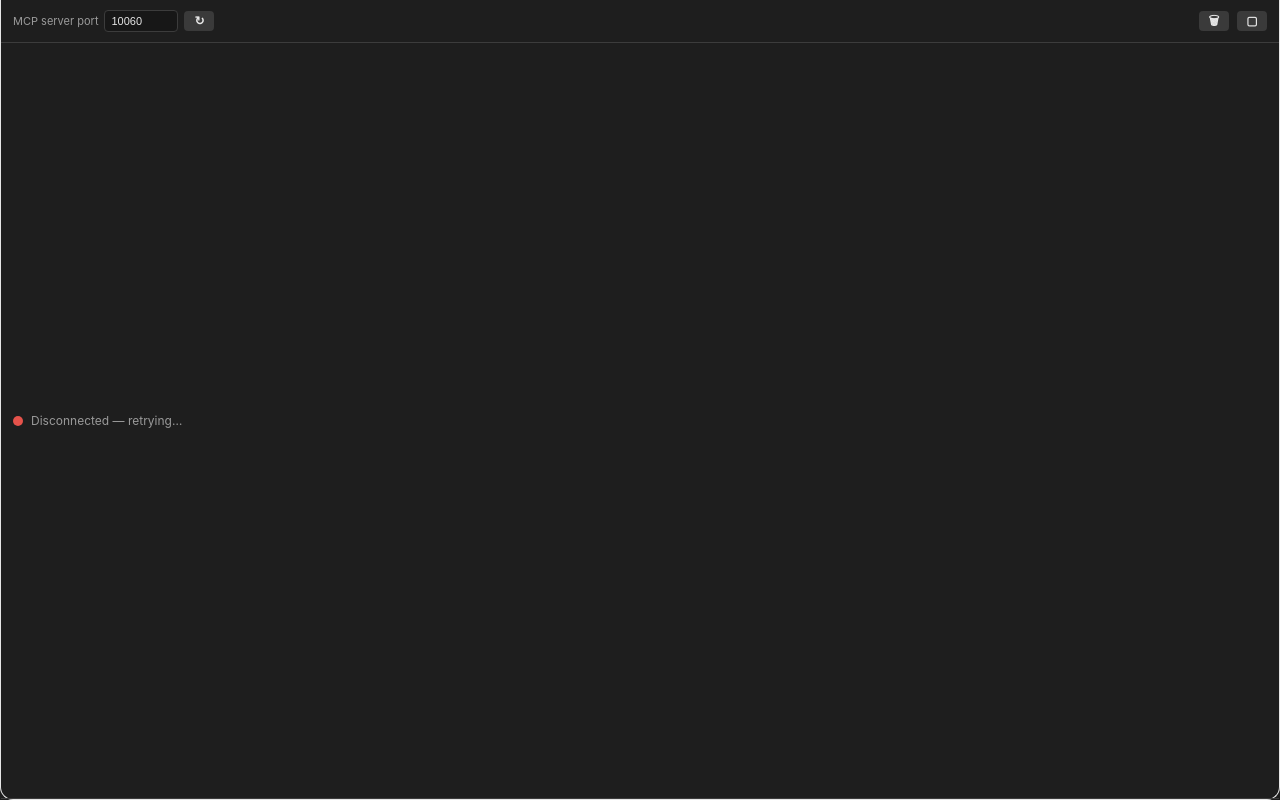
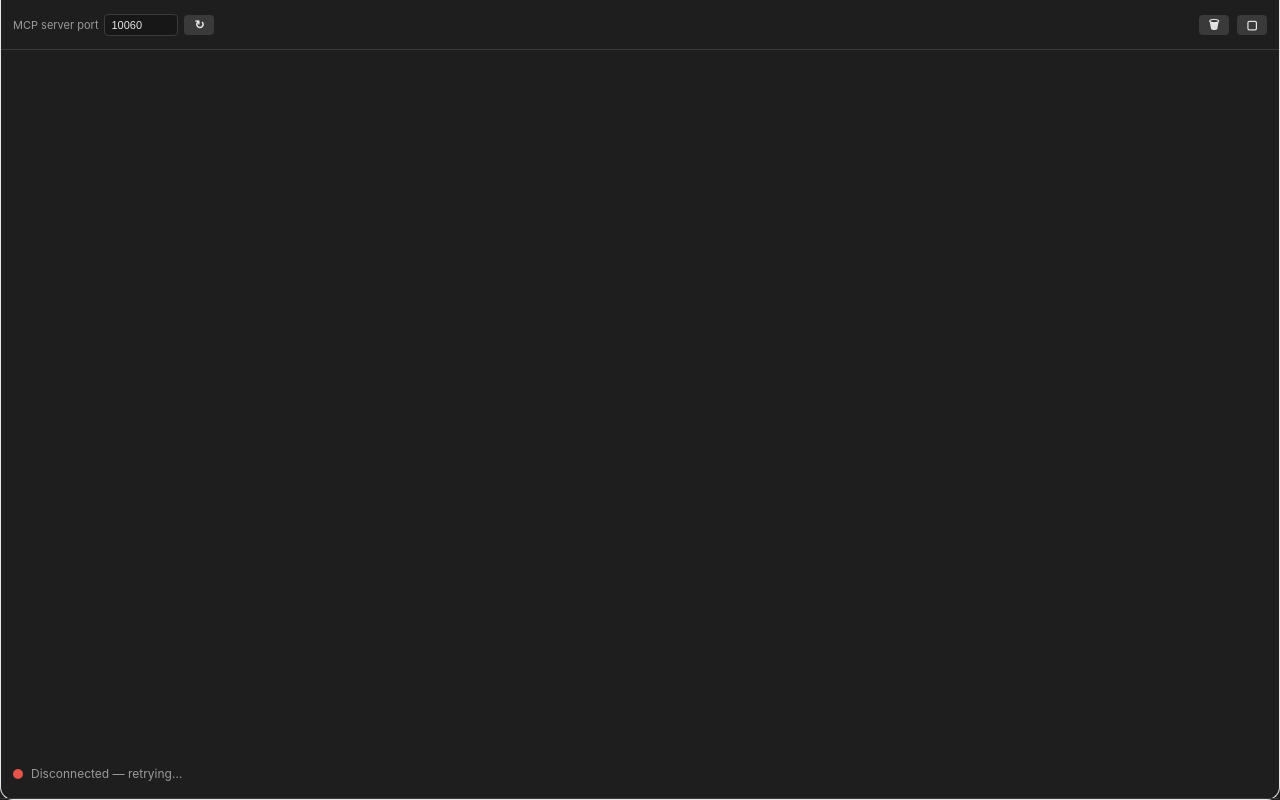
Before and after one commit to hainh/figma-mcp, a website: page plugin/ui.html in a window 1280 px wide. Both pictures are taken after a click on the button "Minimize the feed". Drawn offline with Linux system fonts and the light colour scheme.

Commit message:
feat(plugin): minimized mode pins header/footer to 50px each (exactly 100px panel min); FLIP children glide synced with zoom (350ms cubic-bezier)

```diff
--- a/plugin/src/main.ts
+++ b/plugin/src/main.ts
@@ -66,7 +66,7 @@ interface InFlightRun {
 const UI_WIDTH = 380;
 const UI_HEIGHT = 520;
 const UI_MIN_HEIGHT = 100; // feed hidden (Figma enforces a 100px minimum)
-const UI_ANIM_MS = 220; // panel zoom animation duration — keep in sync with RESIZE_ANIM_MS in ui.html
+const UI_ANIM_MS = 350; // panel zoom animation duration — keep in sync with RESIZE_ANIM_MS in ui.html
 figma.showUI(__html__, { width: UI_WIDTH, height: UI_HEIGHT });
 
 /**
--- a/plugin/ui.html
+++ b/plugin/ui.html
@@ -17,14 +17,14 @@
       }
       * { box-sizing: border-box; margin: 0; padding: 0; font-size: 12px; }
       body { font-family: Inter, sans-serif; background: var(--bg); color: var(--text); height: 100vh; display: flex; flex-direction: column; }
-      body { border: 1px solid #e6e6e6; border-bottom-left-radius: var(--app-bd-rad); border-bottom-right-radius: var(--app-bd-rad); border-top: none; }
+      body { border: 1px solid #e6e6e6; border-bottom-left-radius: var(--app-bd-rad); border-bottom-right-radius: var(--app-bd-rad); border-top: none; overflow: hidden; }
       header { padding: 10px 12px; border-bottom: 1px solid var(--border); display: flex; align-items: center; gap: 8px; }
       header .conn { flex: 1; }
       footer { display: flex; align-items: center; gap: 8px; padding: 10px 12px; border-bottom: 1px solid var(--border); }
       .dot { width: 10px; height: 10px; border-radius: 50%; background: var(--err); flex-shrink: 0; }
       .dot.on { background: var(--ok); }
       #status { flex: 1; color: var(--dim); }
-      main { flex: 1; overflow-y: auto; padding: 10px 12px; display: flex; flex-direction: column; gap: 10px; }
+      main { flex: 1; min-height: 0; overflow-y: auto; padding: 10px 12px; display: flex; flex-direction: column; gap: 10px; }
       .card { background: var(--panel); border: 1px solid var(--border); border-radius: 6px; padding: 10px; }
       .card.approval { border-color: var(--warn); }
       .card h3 { font-size: 11px; text-transform: uppercase; letter-spacing: 0.5px; color: var(--dim); margin-bottom: 6px; }
@@ -50,8 +50,10 @@
       .expand:hover { color: var(--text); }
       pre.code.collapsed { display: none; }
       pre.code.full { max-height: none; }
-      body.minimized main { display: none; }
-      body.minimized footer { flex: 1; }
+      /* minimized: header + footer pinned to 50px each → exactly the 100px panel minimum;
+         the feed is squashed to 0 by flex (no display:none, no sliver, no gap) */
+      body.minimized header { height: 50px; }
+      body.minimized footer { height: 50px; }
     </style>
   </head>
   <body>
@@ -274,27 +276,38 @@
       const minmaxBtn = document.getElementById("minmax");
       const ICON_MIN = "_";   // feed visible → click minimizes
       const ICON_MAX = "▢";   // feed hidden → click restores (maximizes)
-      const RESIZE_ANIM_MS = 220; // keep in sync with UI_ANIM_MS in main.ts
+      const RESIZE_ANIM_MS = 350; // keep in sync with UI_ANIM_MS in main.ts
+      const FLIP_EASE = "cubic-bezier(0.2, 0.8, 0.2, 1)"; // same curve as the panel zoom
+      const headerEl = document.querySelector("header");
+      const footerEl = document.querySelector("footer");
       let minimized = false;
-      let hideFeedTimer = null;
+
+      // .minimized pins header/footer to 50px (auto → 50px is discrete, not transitionable),
+      // which shifts their centered children. FLIP it: invert each child's jump with a
+      // transform (compositor-only, safe to animate), then glide back — starting the same
+      // instant as the window zoom, same duration + easing → header/footer content moves
+      // in sync with the feed collapse/expand.
+      function flipMinMax(add) {
+        const kids = [...headerEl.children, ...footerEl.children];
+        const before = kids.map((n) => n.getBoundingClientRect().top);
+        document.body.classList.toggle("minimized", add);
+        kids.forEach((n, i) => {
+          const dy = before[i] - n.getBoundingClientRect().top;
+          if (Math.abs(dy) < 0.5) return;
+          n.style.transition = "none";
+          n.style.transform = "translateY(" + dy + "px)";
+          void n.offsetWidth; // force reflow so the inverted position sticks
+          n.style.transition = "transform " + RESIZE_ANIM_MS + "ms " + FLIP_EASE;
+          n.style.transform = "";
+        });
+      }
+
       minmaxBtn.onclick = () => {
         minimized = !minimized;
         minmaxBtn.textContent = minimized ? ICON_MAX : ICON_MIN;
         minmaxBtn.title = minimized ? "Restore the feed" : "Minimize the feed";
-        if (hideFeedTimer) { clearTimeout(hideFeedTimer); hideFeedTimer = null; }
-        if (minimized) {
-          // window shrinks smoothly (main drives the steps); the feed (flex:1) collapses with it.
-          // hide the leftover sliver + stretch the footer only AFTER the window settles.
-          parent.postMessage({ pluginMessage: { kind: "minimize", minimized: true } }, "*");
-          hideFeedTimer = setTimeout(() => {
-            hideFeedTimer = null;
-            if (minimized) document.body.classList.add("minimized");
-          }, RESIZE_ANIM_MS + 12);
-        } else {
-          // unhide the feed first so it grows smoothly with the expanding window
-          document.body.classList.remove("minimized");
-          parent.postMessage({ pluginMessage: { kind: "minimize", minimized: false } }, "*");
-        }
+        flipMinMax(minimized); // heights + child glide apply BEFORE the window starts shrinking
+        parent.postMessage({ pluginMessage: { kind: "minimize", minimized } }, "*");
       };
 
       // ===== Clear button: drop every log card from the feed =====
```
